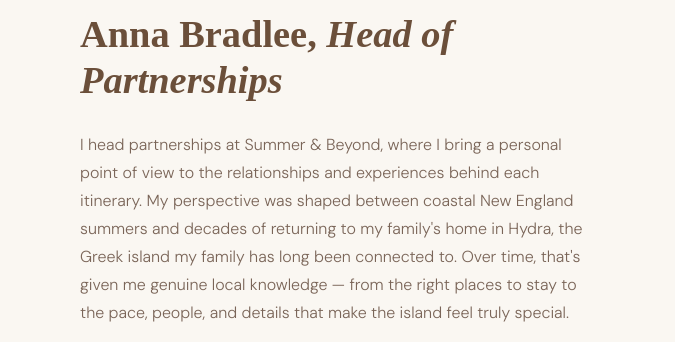
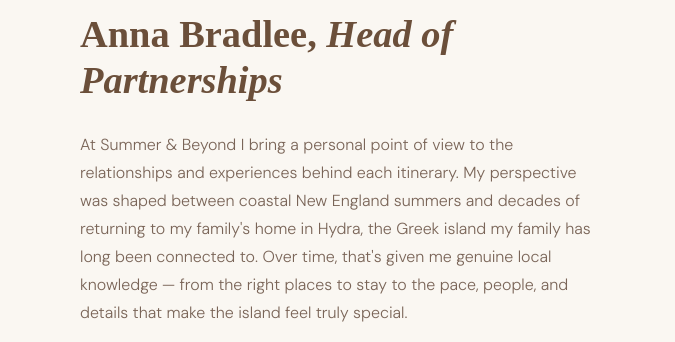
Before and after one commit to bradyaihost-hue/summer-and-beyond-website, a plain HTML site: page index.html in a window 1280 px wide. Shown: the part 2640-2982 px from the top of the page, 0-675 px from the left. Drawn offline with Linux system fonts and the light colour scheme; a web font is replaced by a local one.

Commit message:
Update Anna Bradlee bio copy

```diff
--- a/index.html
+++ b/index.html
@@ -1019,7 +1019,7 @@
       <p class="section-label fade-up" style="color: var(--dusty-pink);">About</p>
       <h2 class="section-headline fade-up">Anna Bradlee, <span style="font-style:italic;">Head of Partnerships</span></h2>
       <div class="about-body">
-        <p class="fade-up">I head partnerships at Summer &amp; Beyond, where I bring a personal point of view to the relationships and experiences behind each itinerary. My perspective was shaped between coastal New England summers and decades of returning to my family's home in Hydra, the Greek island my family has long been connected to. Over time, that's given me genuine local knowledge — from the right places to stay to the pace, people, and details that make the island feel truly special.</p>
+        <p class="fade-up">At Summer &amp; Beyond I bring a personal point of view to the relationships and experiences behind each itinerary. My perspective was shaped between coastal New England summers and decades of returning to my family's home in Hydra, the Greek island my family has long been connected to. Over time, that's given me genuine local knowledge — from the right places to stay to the pace, people, and details that make the island feel truly special.</p>
         <p class="fade-up">As an Italian citizen, I've spent years traveling through Europe in much the same way: returning often, traveling thoughtfully, and developing a strong instinct for what is truly worth recommending. At Summer &amp; Beyond, I bring that insight to our partnerships and to shaping travel experiences that feel seamless, elevated, and deeply personal.</p>
         <div class="fade-up about-highlights">
           <div class="highlight-item">
```
